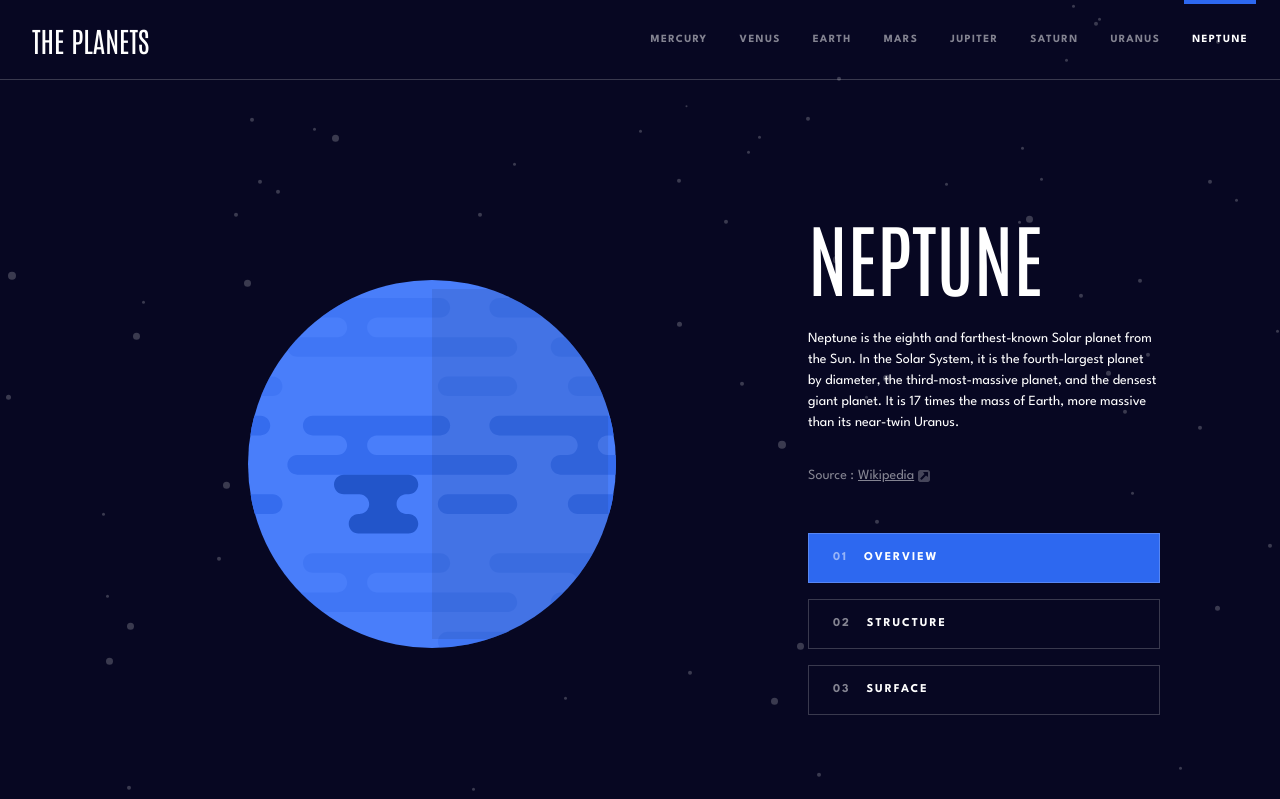
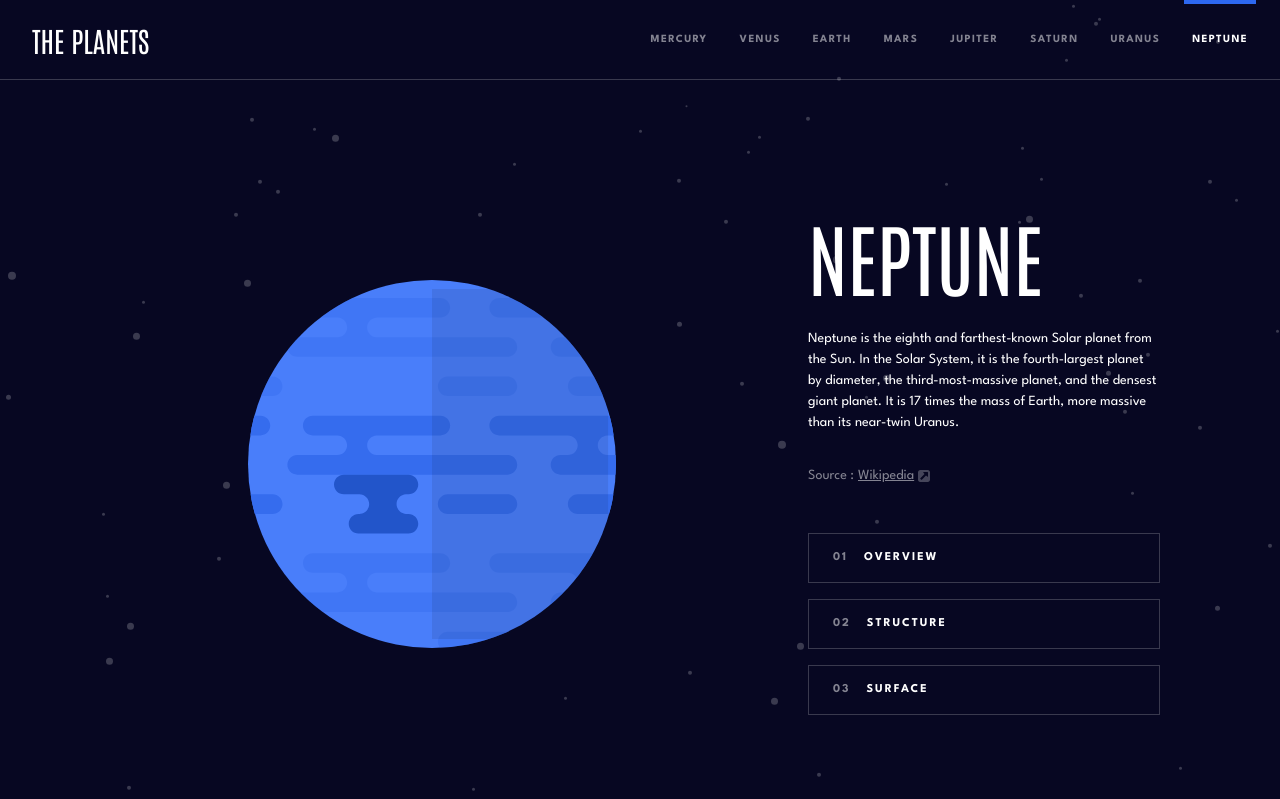
Before and after one commit to mattari97/planets-fact-site, a React (Vite) app: page /Neptune in a window 1280 px wide. Shown: the top 799 px of the page. Built offline with nearby package versions, Linux system fonts and the light colour scheme.

Commit message:
Add background-color transition

```diff
--- a/src/components/TabNavigation/TabNavigation.module.css
+++ b/src/components/TabNavigation/TabNavigation.module.css
@@ -45,6 +45,7 @@
 
   @media (min-width: 768px) {
     border: 1px solid hsl(0 0% 100% / 0.2);
+    transition: background-color 250ms linear;
 
     &[data-active='true'] {
       background-color: hsl(var(--accent-color));
```
